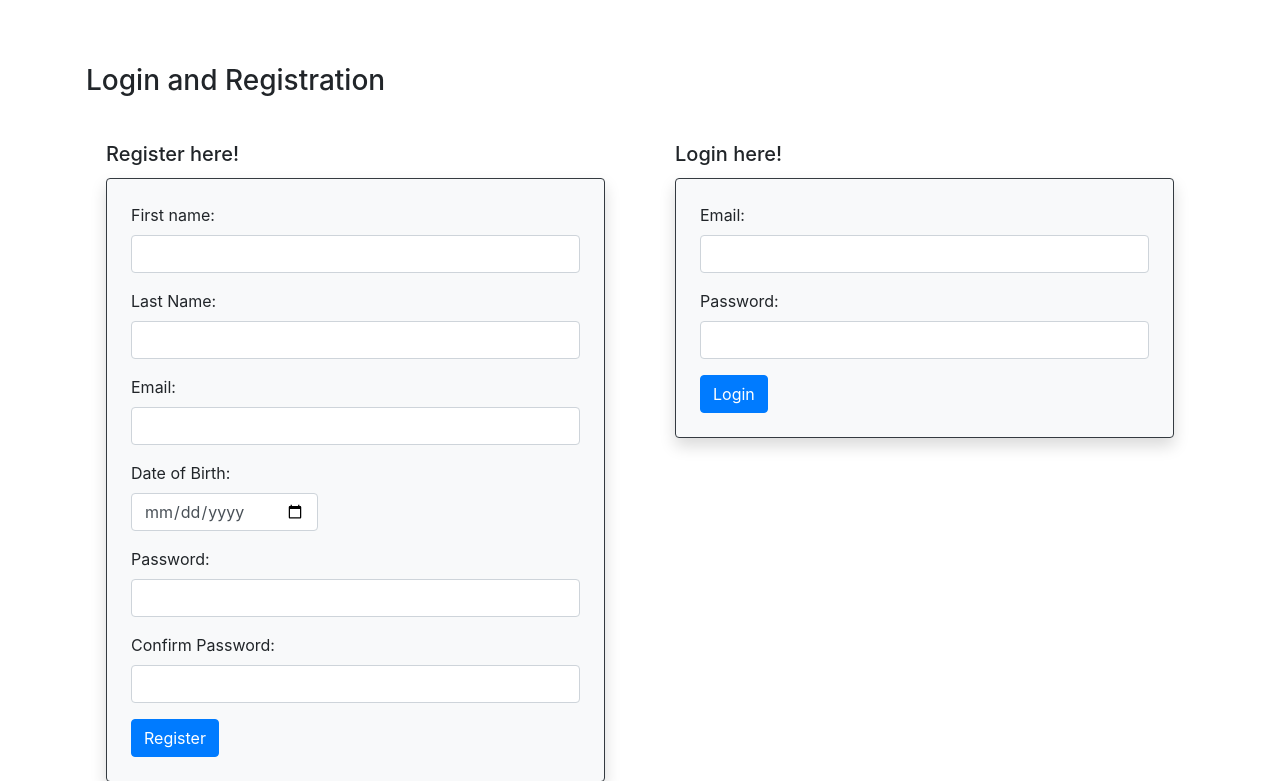
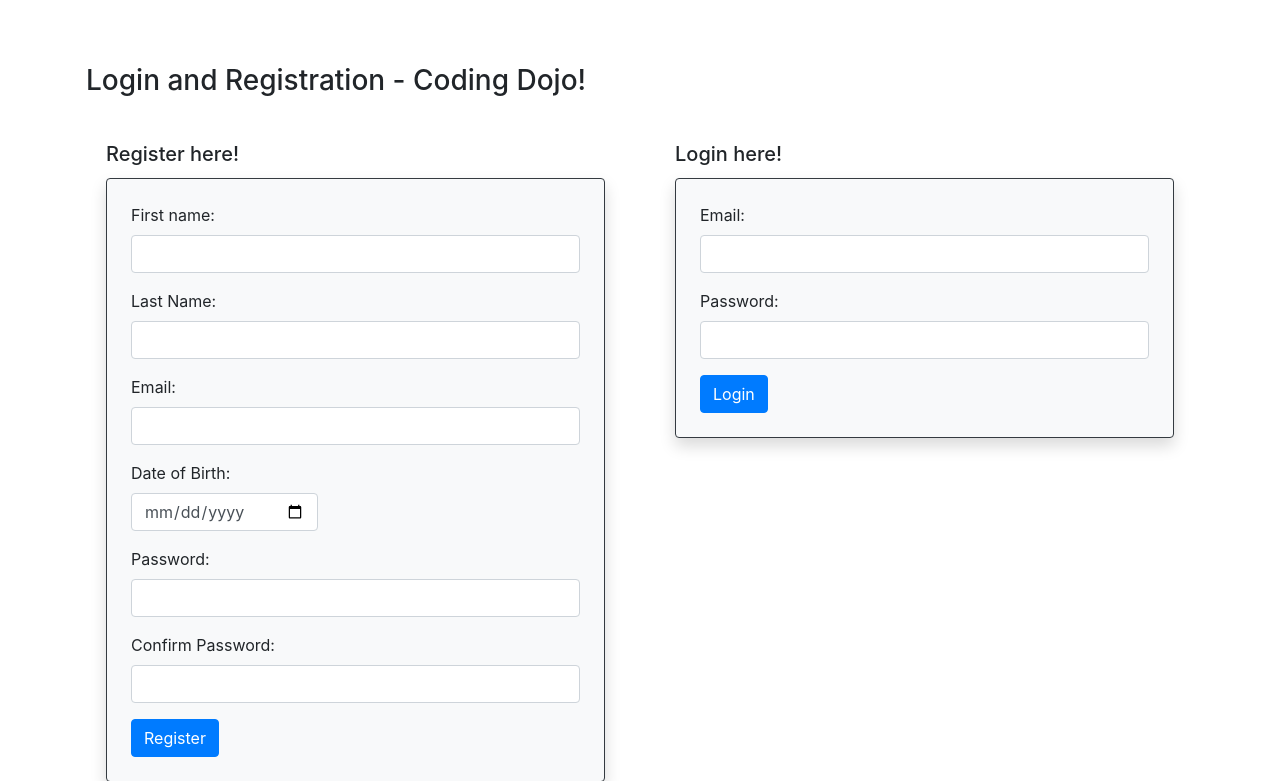
Before and after one commit to tenjupaul/djangoLoginRegistration, a Django app: page / in a window 1280 px wide. Shown: the top 781 px of the page. Run offline with Django 3.2, Linux system fonts and the light colour scheme; parts of the project's set-up code (start-up, migrations or seed data) failed here and were passed over; some libraries are stand-ins or nearby versions.

Commit message:
some updates

```diff
--- a/apps/login_registration/templates/login_registration/index.html
+++ b/apps/login_registration/templates/login_registration/index.html
@@ -8,11 +8,11 @@
         <script src="https://code.jquery.com/jquery-3.3.1.slim.min.js" integrity="sha384-q8i/X+965DzO0rT7abK41JStQIAqVgRVzpbzo5smXKp4YfRvH+8abtTE1Pi6jizo" crossorigin="anonymous"></script>
         <script src="https://cdnjs.cloudflare.com/ajax/libs/popper.js/1.14.3/umd/popper.min.js" integrity="sha384-ZMP7rVo3mIykV+2+9J3UJ46jBk0WLaUAdn689aCwoqbBJiSnjAK/l8WvCWPIPm49" crossorigin="anonymous"></script>
         <script src="https://stackpath.bootstrapcdn.com/bootstrap/4.1.1/js/bootstrap.min.js" integrity="sha384-smHYKdLADwkXOn1EmN1qk/HfnUcbVRZyYmZ4qpPea6sjB/pTJ0euyQp0Mk8ck+5T" crossorigin="anonymous"></script>
-        <title>Login and Registration</title>
+        <title>Coding Dojo</title>
     </head>
     <body>
         <div class="container mx-auto mt-5 p-3">
-            <h3>Login and Registration</h3>
+            <h3>Login and Registration - Coding Dojo!</h3>
             <div class="card-deck mt-4">
                 <div class="card border-0">
                     <div class="card-body">
--- a/main/settings.py
+++ b/main/settings.py
@@ -119,3 +119,4 @@
 # https://docs.djangoproject.com/en/1.10/howto/static-files/
 
 STATIC_URL = '/static/'
+#STATIC_ROOT = os.path.join(BASE_DIR, "static/")
```
Also changed, not shown: db.sqlite3.
